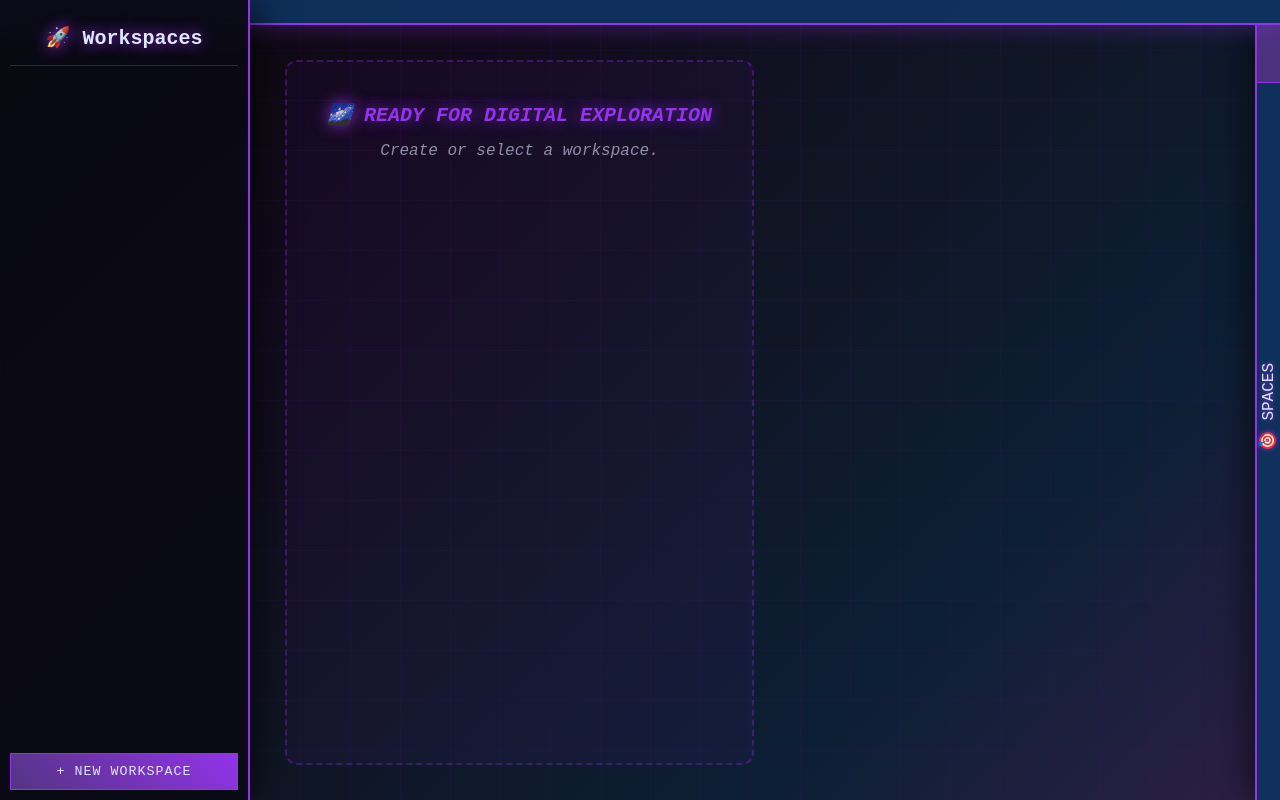
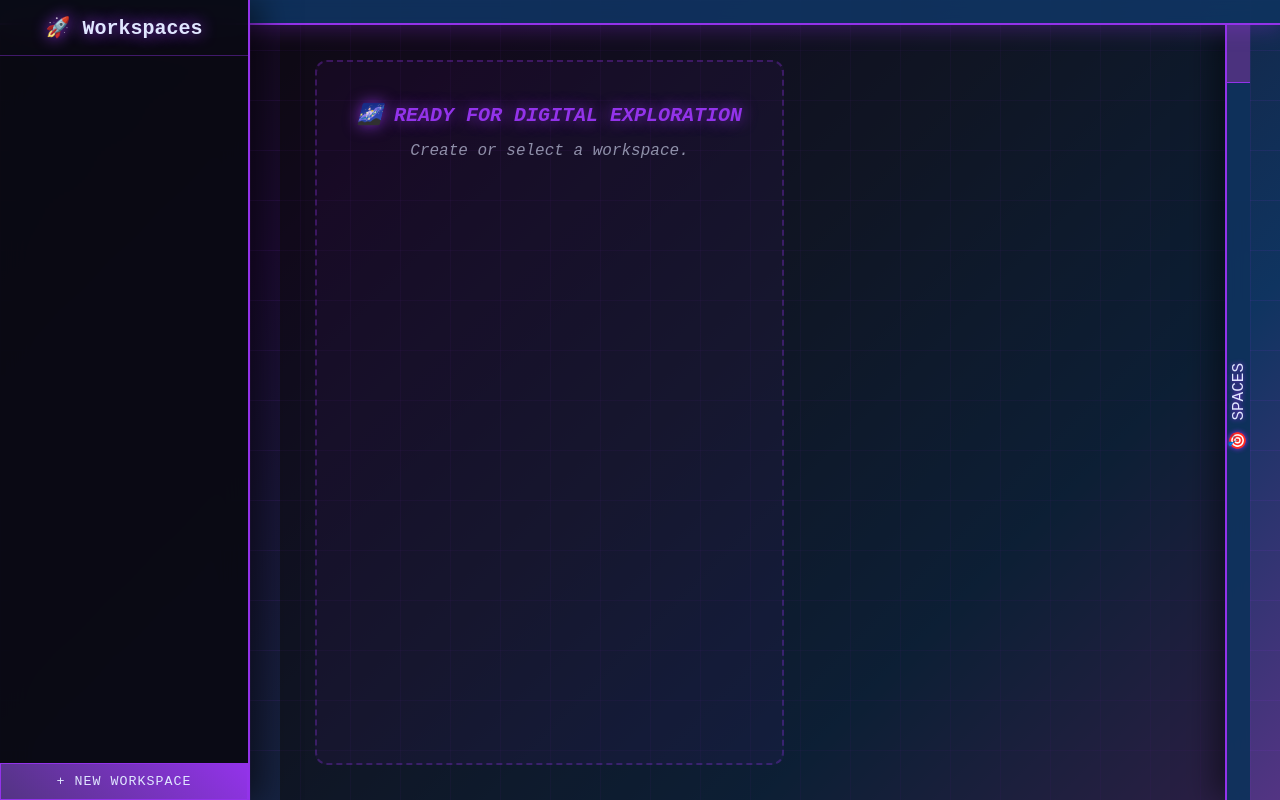
Before and after one commit to soymh/pdf-react, a React (Create React App) app: page / in a window 1280 px wide. Built offline with nearby package versions, Linux system fonts and the light colour scheme.

Commit message:
feat: Enhance layout and animations for collapsible sidebars in App.css

```diff
--- a/src/App.css
+++ b/src/App.css
@@ -32,6 +32,11 @@
             height: 100vh;
             display: flex;
             flex-direction: column;
+            /* --- Add padding to make room for collapsed sidebars --- */
+            padding-left: 30px;
+            padding-right: 30px;
+            padding-top: 25px; /* For the collapsed header */
+            transition: all 0.4s cubic-bezier(0.25, 0.46, 0.45, 0.94);
         }
 
         .header {
@@ -156,25 +161,32 @@
             display: flex;
             overflow: hidden;
             position: relative;
-            /* Adjust for the new workspaces panel on the left */
-            margin-left: 250px;
-            margin-top: 25px; /* Space for collapsed header */
+            /* Remove the fixed margins */
+            margin-left: 0;
+            margin-top: 0;
         }
         /* --- Styles for the new WorkspacesPanel --- */
         .workspaces-panel {
-        position: absolute;
+            position: fixed; /* Changed from absolute */
             top: 0;
             left: 0;
             bottom: 0;
-        z-index: 25; /* Higher than spaces panel */
+            z-index: 25;
             width: 250px;
             background: rgba(10, 10, 20, 0.95);
             border-right: 2px solid #9333ea;
             backdrop-filter: blur(15px);
             display: flex;
             flex-direction: column;
-        padding: 10px;
             box-shadow: 10px 0 30px rgba(0, 0, 0, 0.5);
+            /* --- New animation properties --- */
+            transform: translateX(calc(-100% + 30px));
+            transition: transform 0.4s cubic-bezier(0.25, 0.46, 0.45, 0.94);
+        }
+
+        .workspaces-panel:hover,
+        .workspaces-panel.expanded { /* Add class for pinned state */
+            transform: translateX(0);
         }
 
         .workspaces-header {
@@ -228,20 +240,8 @@
             padding: 15px;
             overflow-x: auto;
             background: rgba(10, 10, 10, 0.5);
-            /* Remove the right padding to use full space */
-            padding-right: 15px;
-            scroll-behavior: smooth;
-        }
-
-        /* Enhanced PDF Viewers Layout */
-        .pdf-viewers {
-            flex: 1;
-            display: flex;
-            gap: 15px;
-            padding: 15px;
-            overflow-x: auto;
-            background: rgba(10, 10, 10, 0.5);
-            padding-right: 320px; /* Account for sidebar */
+            /* Remove all padding/margin adjustments */
+            padding-right: 320px;
             scroll-behavior: smooth;
         }
 
@@ -381,24 +381,30 @@
             backdrop-filter: blur(2px);
         }
 
-        /* Enhanced Sidebar Capture Viewing */
+        /* --- Collapsible SpacesPanel --- */
         .spaces-panel {
-            position: absolute;
+            position: fixed; /* Changed from absolute */
             top: 0;
             right: 0;
             bottom: 0;
             z-index: 20;
-            width: 350px; /* Increased width */
+            width: 350px;
             background: rgba(15, 52, 96, 0.95);
             border-left: 3px solid #9333ea;
             backdrop-filter: blur(20px);
             display: flex;
             flex-direction: column;
-            transform: translateX(calc(100% - 30px)); /* Slightly more visible */
+            box-shadow: -10px 0 30px rgba(0, 0, 0, 0.5);
+            /* --- New animation properties --- */
+            transform: translateX(calc(100% - 30px));
             transition: transform 0.4s cubic-bezier(0.25, 0.46, 0.45, 0.94);
-            cursor: pointer;
-            box-shadow: -10px 0 30px rgba(0, 0, 0, 0.5);
         }
+
+        .spaces-panel:hover,
+        .spaces-panel.expanded { /* Add class for pinned state */
+            transform: translateX(0);
+        }
+
 
         /* Enhanced capture grid */
         .capture-grid {
@@ -966,10 +972,12 @@
     box-shadow: 0 5px 15px rgba(147, 51, 234, 0.6);
     }
 
-    /* Prevent panel from collapsing during any drag operation */
-    body.dragging .spaces-panel {
+    /* --- Prevent panels from collapsing during drag operations --- */
+    body.dragging .spaces-panel,
+    body.dragging .workspaces-panel {
         transform: translateX(0) !important;
     }
+
 .capture-grid {
   display: grid;
   grid-template-columns: repeat(auto-fit, minmax(120px, 1fr));
```
Lines whose indentation alone changed are shown as unchanged.
